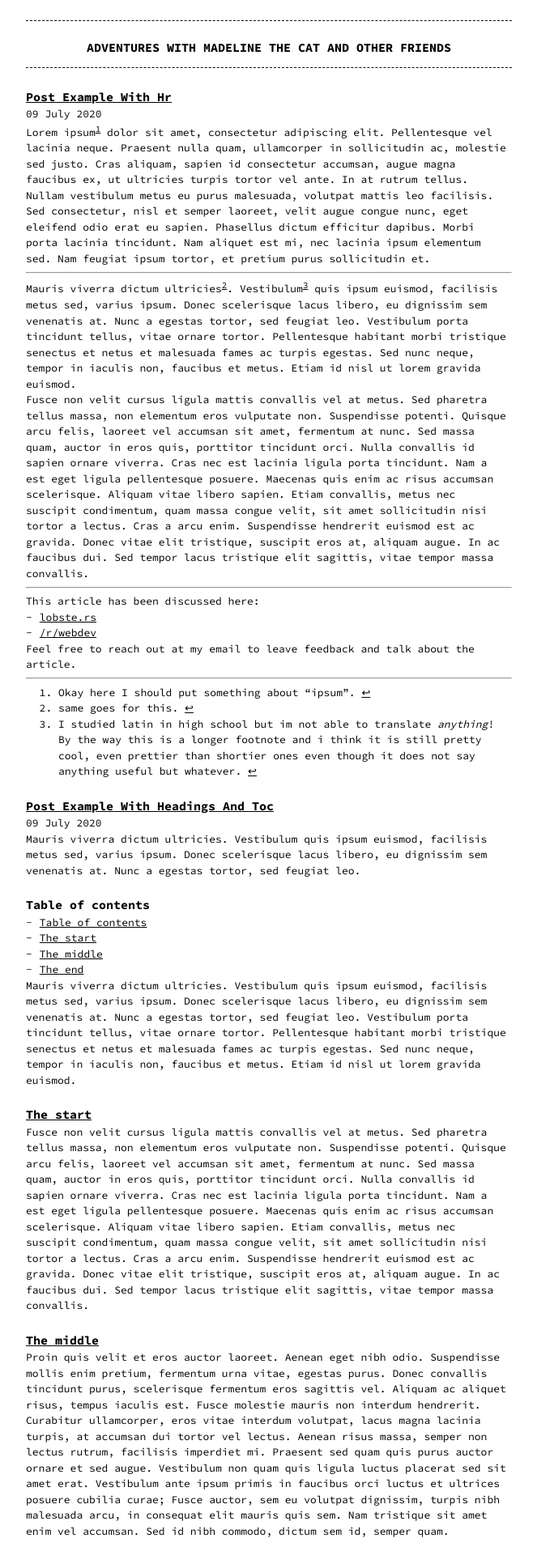
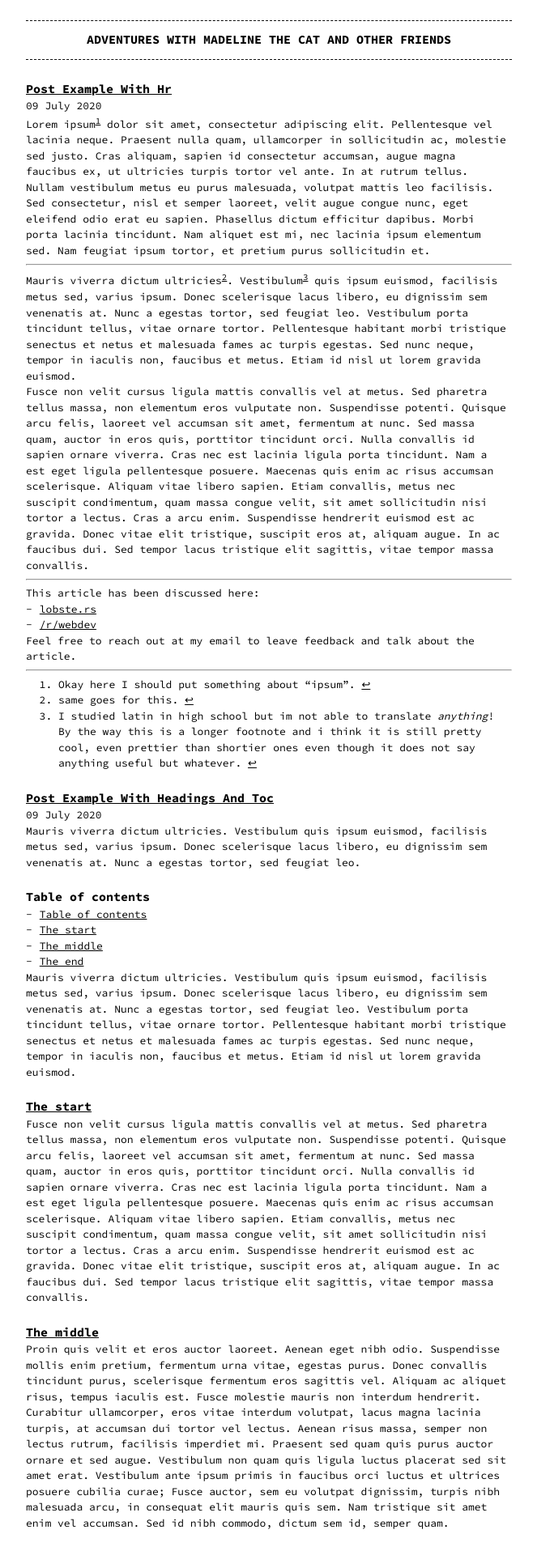
Before and after one commit to madelinethecat/site, a Jekyll site: the page built from index.md, in a window 1280 px wide. Shown: the top 1916 px of the page at 81% size, without its empty margins (308-971 px from the left). Built offline with Jekyll 4.4.1, drawn with Linux system fonts in a browser that asks for light colours.

Commit message:
Update base.scss

```diff
--- a/_sass/base.scss
+++ b/_sass/base.scss
@@ -15,7 +15,7 @@ $container-max-width:  600px !default;
  * Global
  */
 body { background-color: var(--background-color);  margin: 0 auto;  padding: 0;  font-family: $base-font-family;  font-size: $base-font-size;  color: var(--text-color);  text-align: left;  line-height: $base-line-height !important; }
-h1 { font-size: 15px;  margin: 0px;  margin-top: 22px; text-align: center; font-weight: bold;  text-color: var(--text-color) }
+h1 { font-size: 15px;  margin: 0px;  margin-top: 3px; text-align: center; font-weight: bold;  text-color: var(--text-color) }
 h2, h3, h4, h5, h6 { font-size: 15px;  margin: 0px;  margin-top: 22px; text-align: left; font-weight: bold;  color: var(--text-color); }
 p, ul, ol { margin: 0px;  color: var(--text-color); }
 a { text-decoration: underline;  color: var(--link-color); }
```
